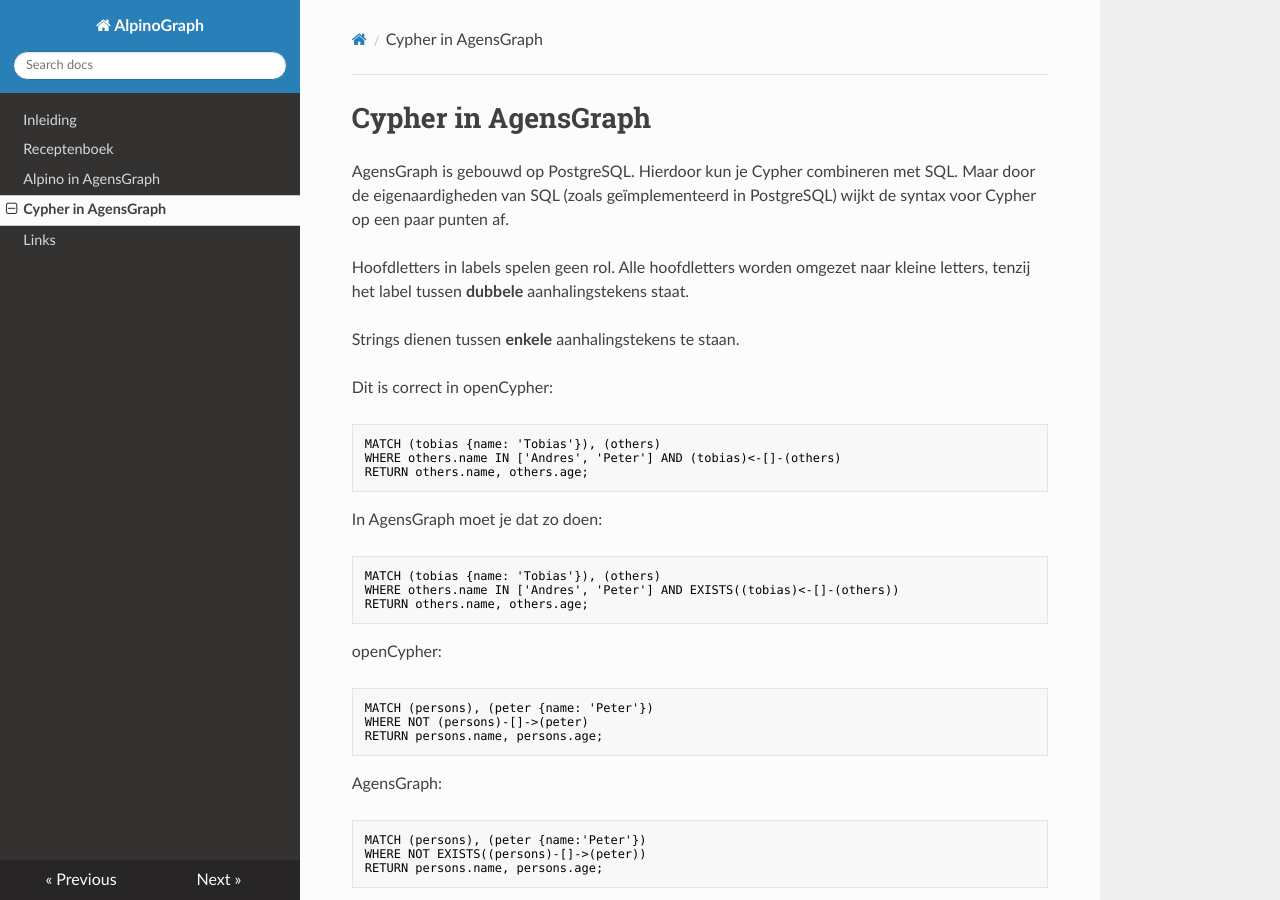
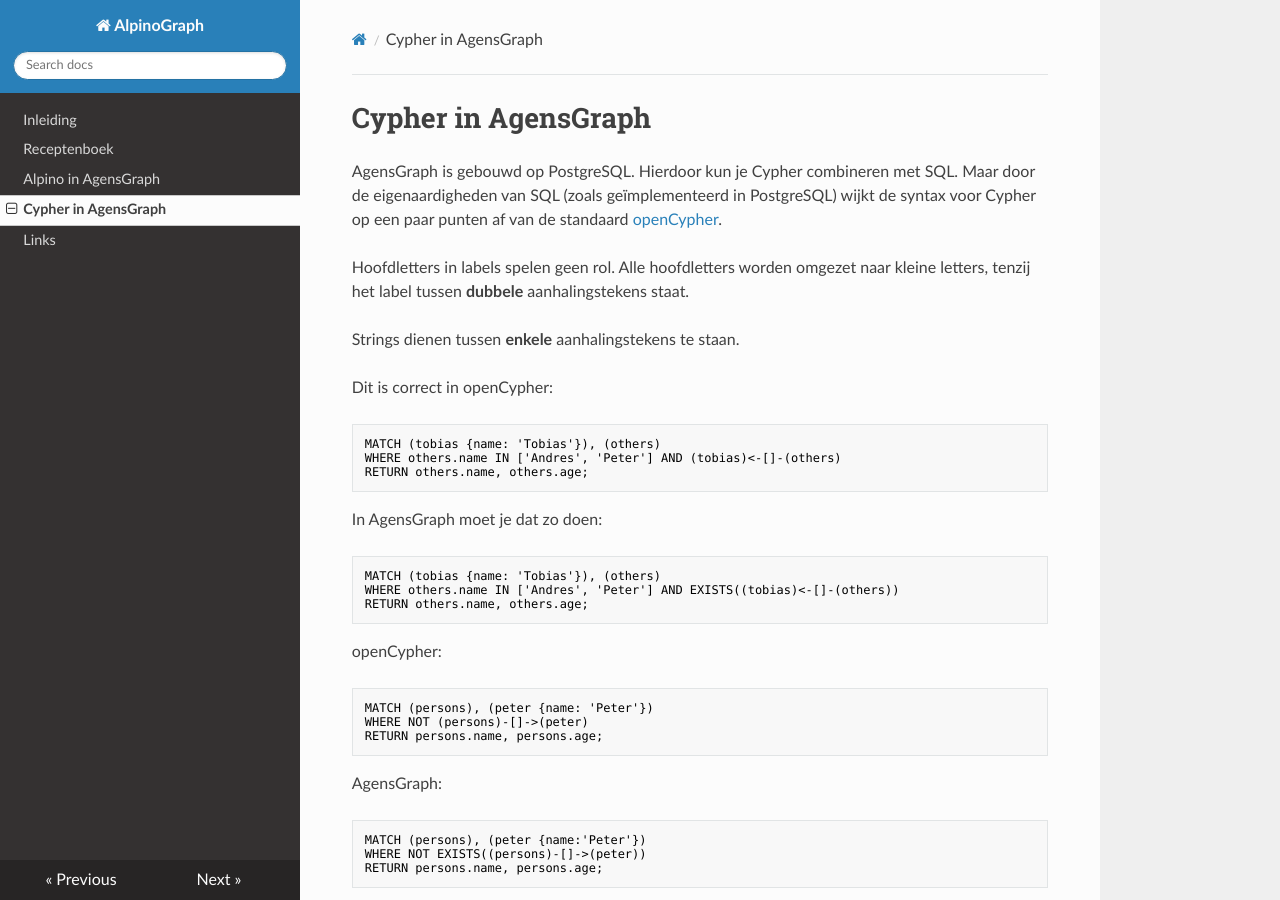
Before and after one commit to rug-compling/alpinograph-docs, an MkDocs documentation site: the page built from docs/agensgraph.md, in a window 1280 px wide and 900 px high. Built offline with MkDocs 1.6.1, drawn with Linux system fonts in a browser that asks for light colours; nearby versions of some CDN libraries.

Commit message:
link naar openCypher

```diff
--- a/docs/agensgraph.md
+++ b/docs/agensgraph.md
@@ -2,7 +2,8 @@
 
 AgensGraph is gebouwd op PostgreSQL. Hierdoor kun je Cypher combineren
 met SQL. Maar door de eigenaardigheden van SQL (zoals geïmplementeerd
-in PostgreSQL) wijkt de syntax voor Cypher op een paar punten af.
+in PostgreSQL) wijkt de syntax voor Cypher op een paar punten af van
+de standaard [openCypher](https://www.opencypher.org/).
 
 Hoofdletters in labels spelen geen rol. Alle hoofdletters worden omgezet naar
 kleine letters, tenzij het label tussen **dubbele**
```
